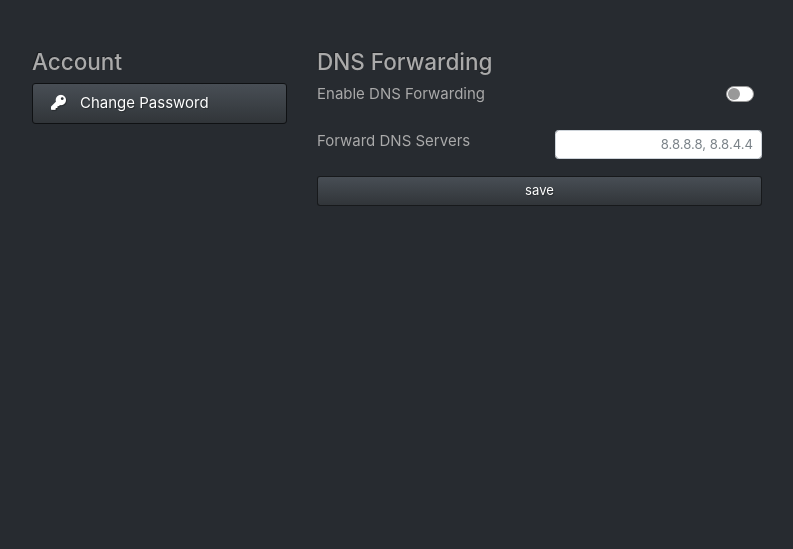
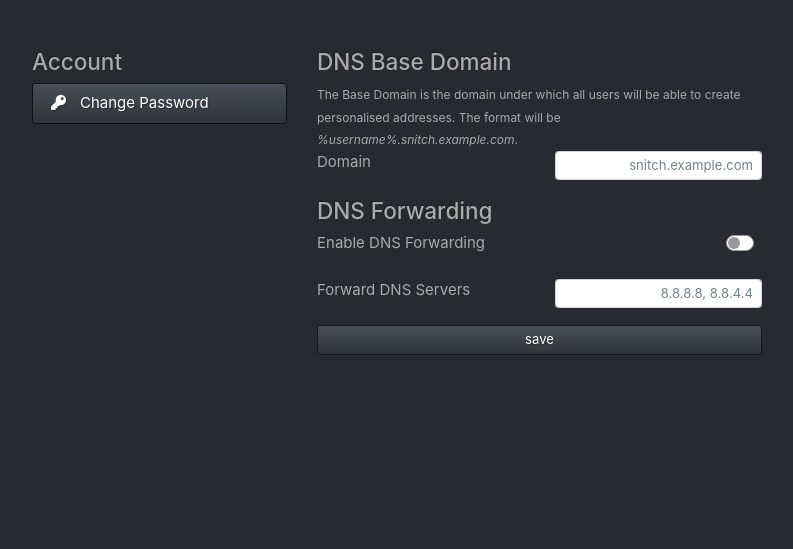
Before and after one commit to ctxis/SnitchDNS, a Flask app: template app/templates/config/dns.html in a window 1280 px wide. Shown: the part 54-603 px from the top of the page, without its empty margins (53-846 px from the left). Run offline with Flask 2, Linux system fonts and the light colour scheme; the template is opened without the code that fills it, so the values that code supplies are empty; some libraries are stand-ins or nearby versions.

Commit message:
Added base dns domain option

```diff
--- a/app/controllers/config/dns.py
+++ b/app/controllers/config/dns.py
@@ -21,6 +21,7 @@ def dns_save():
     dns = provider.dns()
 
     forward_dns_address = request.form['forward_dns_address'].strip()
+    dns_base_domain = request.form['dns_base_domain'].strip()
     forward_dns_enabled = True if int(request.form.get('forward_dns_enabled', 0)) == 1 else False
 
     forwarders = []
@@ -32,6 +33,7 @@ def dns_save():
 
     settings.save_list('forward_dns_address', forwarders)
     settings.save('forward_dns_enabled', forward_dns_enabled)
+    settings.save('dns_base_domain', dns_base_domain)
 
     flash('Settings saved', 'success')
     return redirect(url_for('config.dns'))
--- a/app/templates/config/dns.html
+++ b/app/templates/config/dns.html
@@ -7,10 +7,26 @@
         {% include 'config/includes/sidebar.html' %}
     </div>
     <div class="col-5">
-        <h4>DNS Forwarding</h4>
         <form action="{{ url_for('config.dns_save') }}" method="post">
             <input type="hidden" name="csrf_token" value="{{ csrf_token() }}">
 
+            <h4>DNS Base Domain</h4>
+            <div>
+                <small>
+                    The Base Domain is the domain under which all users will be able to create personalised addresses.
+                    The format will be <i>%username%.snitch.example.com</i>.
+                </small>
+            </div>
+            <div class="form-group row">
+                <div class="col">
+                    <label for="dns_base_domain">Domain</label>
+                </div>
+                <div class="col">
+                    <input type="text" class="form-control form-control-sm text-right" name="dns_base_domain" id="dns_base_domain" value="{{ setting_get('dns_base_domain', '') }}" placeholder="snitch.example.com">
+                </div>
+            </div>
+
+            <h4>DNS Forwarding</h4>
             <div class="form-group row">
                 <div class="col">
                     <label for="forward_dns_enabled">Enable DNS Forwarding</label>
```
